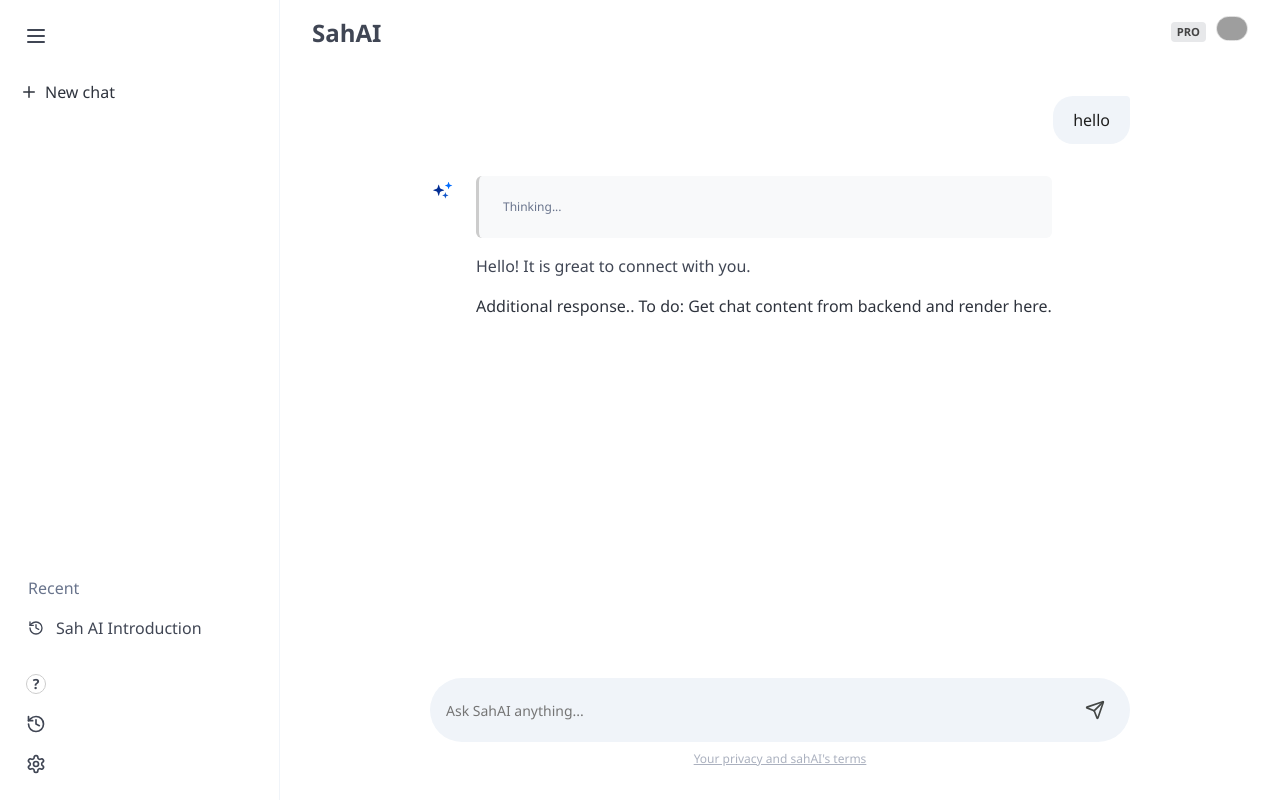
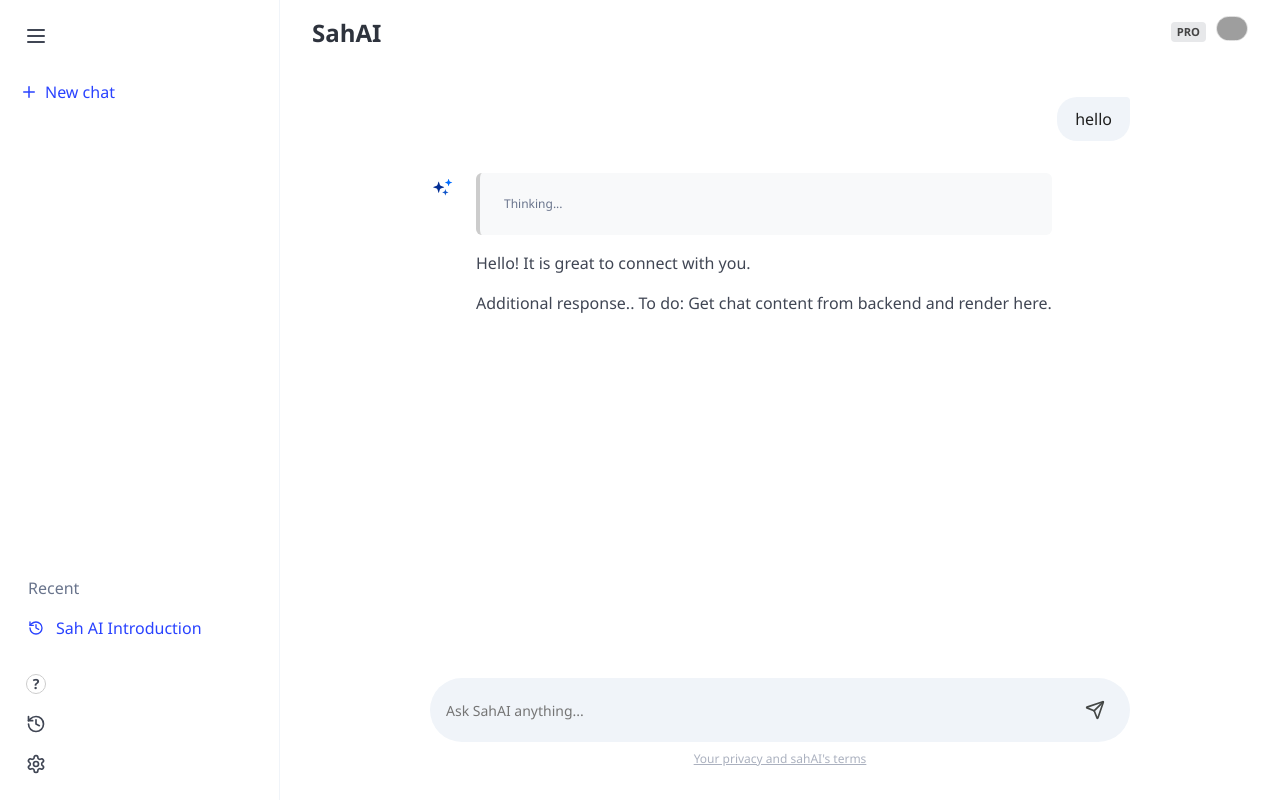
Before and after one commit to saroj2053/sah.ai-frontend, a React (Vite) app: page /app in a window 1280 px wide. Built offline with nearby package versions, Linux system fonts and the light colour scheme; grey boxes are pictures that could not be loaded.

Commit message:
Refactored styles in ChatContent and Sidebar components for improved layout and consistency

```diff
--- a/src/assets/css/chatcontent.css
+++ b/src/assets/css/chatcontent.css
@@ -12,7 +12,7 @@
   display: flex;
   justify-content: space-between;
   align-items: center;
-  background: var(--bg-main);
+  border-bottom: 1px solid var(--bg-main);
   z-index: 10;
 }
 
@@ -44,7 +44,7 @@
 
 .user-bubble {
   background-color: var(--user-bubble);
-  padding: 12px 20px;
+  padding: 10px 18px;
   border-radius: 20px 4px 20px 20px;
   max-width: 70%;
   color: var(--text-primary);
@@ -59,7 +59,6 @@
 
 .input-wrapper {
   padding: 0 15% 2rem 15%;
-  background: var(--bg-main);
 }
 
 .sahai-input-box {
--- a/src/components/ChatContent.tsx
+++ b/src/components/ChatContent.tsx
@@ -12,7 +12,7 @@
           <button className="sidebar-btn is-hidden-tablet mr-2">
             <LuMenu size={24} />
           </button>
-          <span className="title is-4 mb-0 has-text-grey-dark mr-3">SahAI</span>
+          <span className="title is-4 mb-0 mr-3">SahAI</span>
         </div>
 
         <div className="is-flex is-align-items-center">
@@ -44,7 +44,7 @@
                 className="notification is-light mb-4"
                 style={{
                   backgroundColor: "#f8f9fa",
-                  borderLeft: "3px solid #ccc",
+                  borderLeft: "4px solid #ccc",
                 }}
               >
                 <p className="is-size-7 has-text-grey">Thinking...</p>
@@ -52,7 +52,7 @@
 
               <div className="content">
                 <p>Hello! It is great to connect with you.</p>
-                <p className="has-text-dark mt-2">
+                <p className="mt-2">
                   Additional response.. To do: Get chat content from backend and
                   render here.
                 </p>
--- a/src/components/Sidebar.tsx
+++ b/src/components/Sidebar.tsx
@@ -10,7 +10,7 @@
           <LuMenu size={24} />
         </button>
 
-        <button className="button is-ghost has-text-grey-darker pl-2">
+        <button className="button is-ghost pl-2">
           <span className="icon">
             <LuPlus size={18} />
           </span>
@@ -21,7 +21,7 @@
       <div className="bottom-section mt-auto">
         <div className="recent-history mb-4">
           <p className="heading pl-3 mb-2 has-text-grey">Recent</p>
-          <a className="button is-ghost is-fullwidth is-justify-content-start has-text-grey-dark text-truncate">
+          <a className="button is-ghost is-fullwidth is-justify-content-start  text-truncate">
             <span className="icon is-small mr-2">
               <LuHistory size={16} />
             </span>
```
